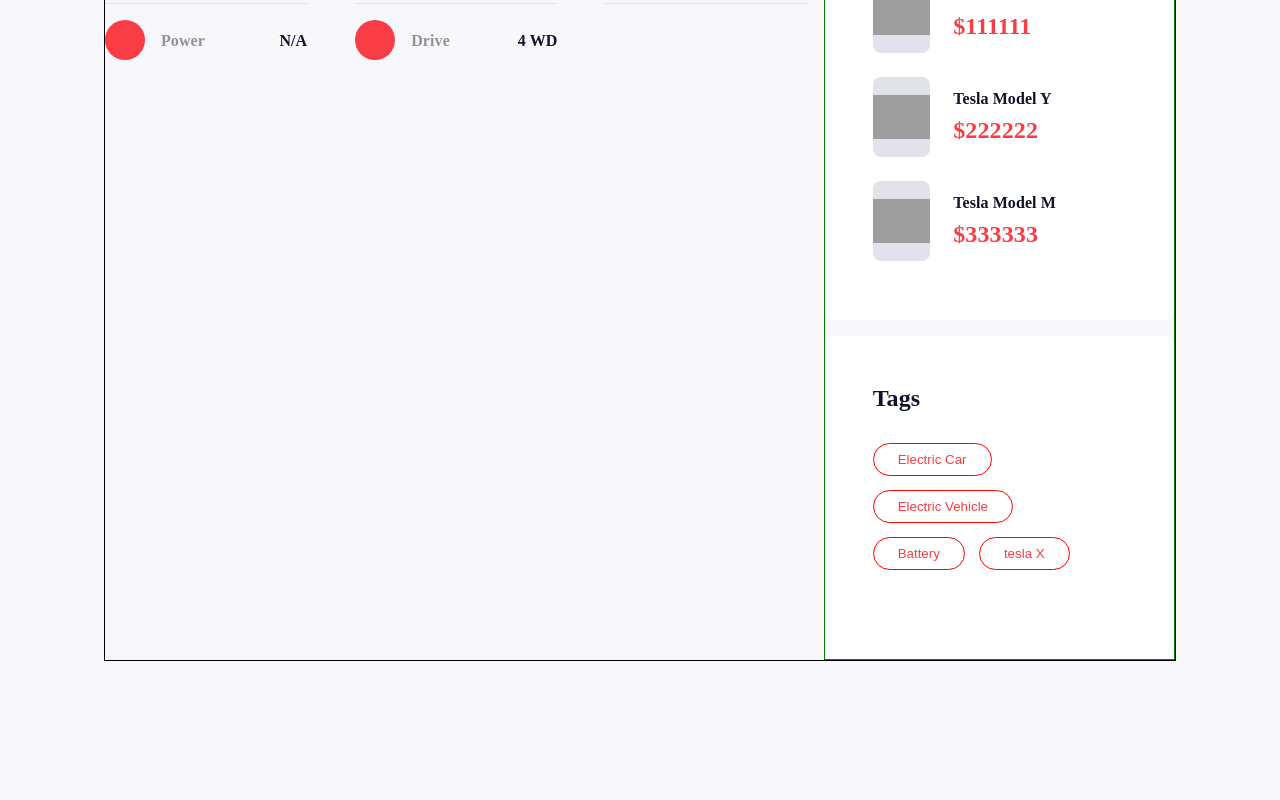
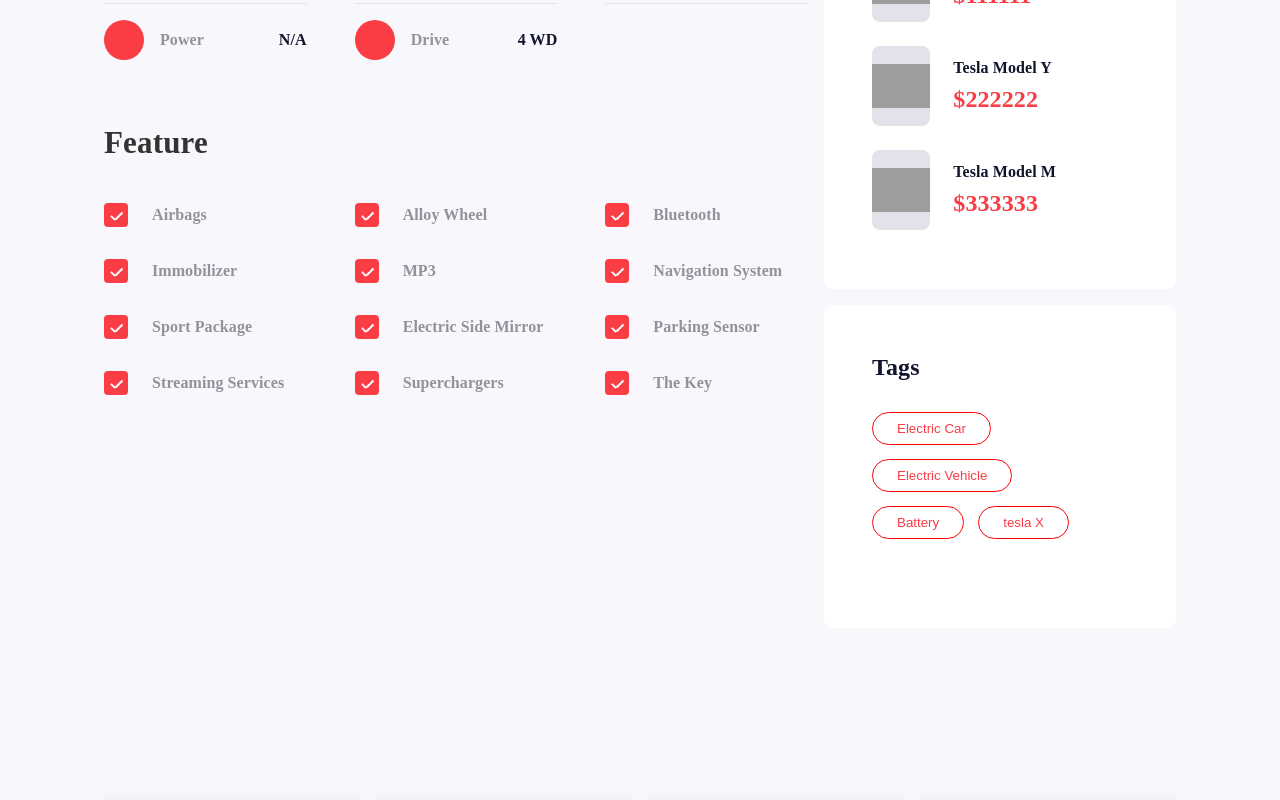
Before and after one commit to bandvov/scss-1, a React (Create React App) app: page / in a window 1280 px wide. Shown: the part 2460-3260 px from the top of the page. Built offline with nearby package versions, Linux system fonts and the light colour scheme; grey boxes are pictures that could not be loaded.

Commit message:
add feature items

```diff
--- /dev/null
+++ b/src/components/FeaturedItemIcon/FeaturedItemIcon.js
@@ -0,0 +1,7 @@
+import React from 'react'
+import styles from './FeaturedItemIcon.module.scss'
+export default function FeaturedItemIcon() {
+  return (
+    <div className={styles.featured__item__icon}></div>
+  )
+}
--- /dev/null
+++ b/src/components/FeaturedItemIcon/FeaturedItemIcon.module.scss
@@ -0,0 +1,33 @@
+.featured__item__icon {
+  position: relative;
+  width: 24px;
+  height: 24px;
+  margin-right: 24px;
+  background: var(--red-1);
+  border-radius: 4px;
+}
+.featured__item__icon::before,
+.featured__item__icon::after {
+  content: '';
+  position: absolute;
+  bottom:6px;
+  left: 8px;
+  background-color: #FFF;
+  width: 2px;
+  height: 6px;
+  transform: rotate(-45deg);
+  -webkit-transform: rotate(-45deg);
+  -moz-transform: rotate(-45deg);
+  -ms-transform: rotate(-45deg);
+  -o-transform: rotate(-45deg);
+}
+.featured__item__icon::after {
+  width: 2px;
+  height: 10px;
+  left: 14px;
+  transform: rotate(45deg);
+  -webkit-transform: rotate(45deg);
+  -moz-transform: rotate(45deg);
+  -ms-transform: rotate(45deg);
+  -o-transform: rotate(45deg);
+}
--- a/src/components/Main/Main.js
+++ b/src/components/Main/Main.js
@@ -3,13 +3,14 @@ import Section from '../Section/Section'
 import MainPhoto from '../MainPhoto/MainPhoto'
 import SpecialOffer from '../SpecialOffer/SpecialOffer'
 import styles from './Main.module.scss'
-import { SPECIFICATION_ITEMS } from '../../constants'
+import { FEATURE_ITEMS, SPECIFICATION_ITEMS } from '../../constants'
 import SpecificationListItem from '../SpecificationListItem/SpecificationListItem'
 import SpecificationImage from '../SpecificationImage/SpecificationImage'
 import ContactDealer from '../ContactDealer/ContactDealer'
 import CustomerAdvisor from '../CustomerAdvisor/CustomerAdvisor'
 import FeaturedCars from '../FeaturedCars/FeaturedCars'
 import Tags from '../Tags/Tags'
+import FeaturedItemIcon from '../FeaturedItemIcon/FeaturedItemIcon'
 
 export default function Main() {
   return (
@@ -44,7 +45,7 @@ export default function Main() {
             padding: '0'
           }}>
             {SPECIFICATION_ITEMS.map((item, index) => {
-              const withUnderscore = index > 8
+              const withUnderscore = index < 9
               return <SpecificationListItem
                 withUnderscore={withUnderscore}
                 image={<SpecificationImage />}
@@ -52,6 +53,24 @@ export default function Main() {
             })}
           </ul>
         </Section>
+        <Section title="Feature">
+          <ul style={{
+            display: 'grid',
+            gridTemplateColumns: "1fr 1fr 1fr",
+            columnGap: '48px',
+            margin: '0',
+            padding: '0'
+          }}>
+            {FEATURE_ITEMS.map((item) => {
+
+              return <SpecificationListItem
+                withUnderscore={false}
+                image={<FeaturedItemIcon />}
+                name={item} />
+            })}
+          </ul>
+        </Section>
+
       </section>
       <div className={styles.side__content} >
         <SpecialOffer />
--- a/src/components/Main/Main.module.scss
+++ b/src/components/Main/Main.module.scss
@@ -1,7 +1,6 @@
 @use '../../mixins.scss' as *;
 
 .main {
-  border: 1px solid;
   display: grid;
   grid-template-columns: 2fr 1fr;
   gap: 16px;
@@ -23,7 +22,6 @@
 }
 }
 .side__content {
-  border: 1px solid green;
   display: grid;
   gap: 16px;
   grid-template-columns: 1fr;
--- a/src/components/RecomendedItem/RecomendedItem.module.scss
+++ b/src/components/RecomendedItem/RecomendedItem.module.scss
@@ -35,5 +35,5 @@
   letter-spacing: 0.008em;
 }
 .recomended__item__price {
-  color: #FA3C45;
+  color: var(--red-1);
 }
--- a/src/components/RecomendedItems/RecomendedItems.module.scss
+++ b/src/components/RecomendedItems/RecomendedItems.module.scss
@@ -1,5 +1,4 @@
 .recomended__items {
-  border: 1px solid;
   display: grid;
   grid-template-columns: repeat(4,1fr);
   gap: 16px;
--- a/src/components/SpecificationListItem/SpecificationListItem.js
+++ b/src/components/SpecificationListItem/SpecificationListItem.js
@@ -5,7 +5,7 @@ export default function SpecificationListItem({ image, name, value, withUndersco
   return (
     <li
       key={name}
-      className={`${styles.specification__list__item} ${!withUnderscore && styles.specification__list__item__underscored}`}>
+      className={`${styles.specification__list__item} ${withUnderscore && styles.specification__list__item__underscored}`}>
       {image}
       <span className={styles.specification__list__item__name}>{name}</span>
       <span className={styles.specification__list__item__value}>
--- a/src/constants.js
+++ b/src/constants.js
@@ -116,3 +116,17 @@ export const RECOMENDED_ITEMS = [
   { url: '#5', title: 'Tesla Y', category: "electric car", price: 123000, ribbons: ["Hello"] },
   { url: '#6', title: 'Tesla Y', category: "electric car", price: 123000, ribbons: ["Hello"] },
 ]
+export const FEATURE_ITEMS = [
+  'Airbags',
+  'Alloy Wheel',
+  'Bluetooth',
+  'Immobilizer',
+  'MP3',
+  'Navigation System',
+  'Sport Package',
+  'Electric Side Mirror',
+  'Parking Sensor',
+  'Streaming Services',
+  'Superchargers',
+  'The Key'
+]
```
